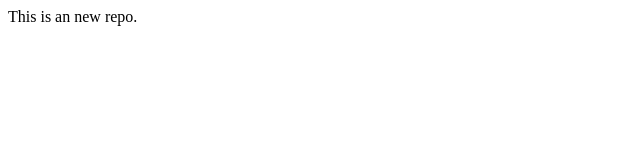
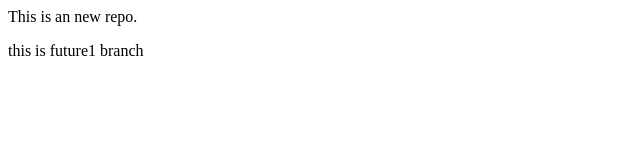
Before and after one commit to mirajsk2/localRepo, a plain HTML site: page index.html in a window 1280 px wide. Shown: the whole page, without its empty margins (0-640 px from the left). Drawn offline with Linux system fonts and the light colour scheme.

Commit message:
new ftutre added

```diff
--- a/index.html
+++ b/index.html
@@ -1 +1,3 @@
 <p>This is an new repo.</p>
+
+<p>this is future1 branch</p>
```
